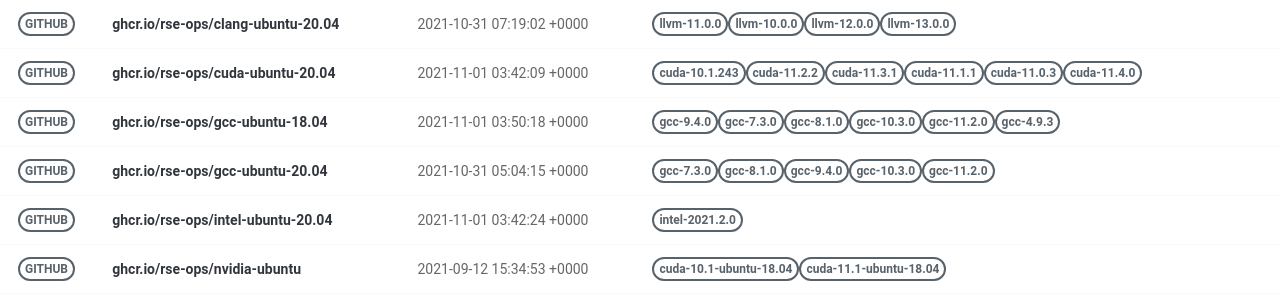
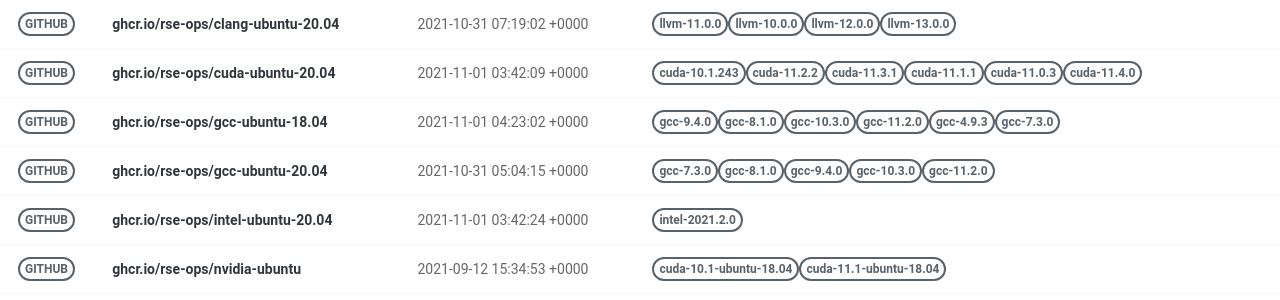
Before and after one commit to rse-ops/docker-images, a Jekyll site: the page built from pages/index.md, in a window 1280 px wide. Shown: the part 179-479 px from the top of the page. Built offline with Jekyll 4.4.1, drawn with Linux system fonts in a browser that asks for light colours; nearby versions of some CDN libraries.

Commit message:
Automated push to update library 2021-11-01

```diff
--- a/_library/ghcr.io-rse-ops-gcc-ubuntu-18.04.md
+++ b/_library/ghcr.io-rse-ops-gcc-ubuntu-18.04.md
@@ -1,7 +1,7 @@
 ---
 layout: container
 name: ghcr.io/rse-ops/gcc-ubuntu-18.04
-updated_at: 2021-11-01 03:50:18.213341
+updated_at: 2021-11-01 04:23:02.783317
 
 
 container_url: https://github.com/orgs/rse-ops/packages/container/package/gcc-ubuntu-18.04
```
Also changed, not shown: other parts of _library/ghcr.io-rse-ops-gcc-ubuntu-18.04.md (+3 -3 lines).
